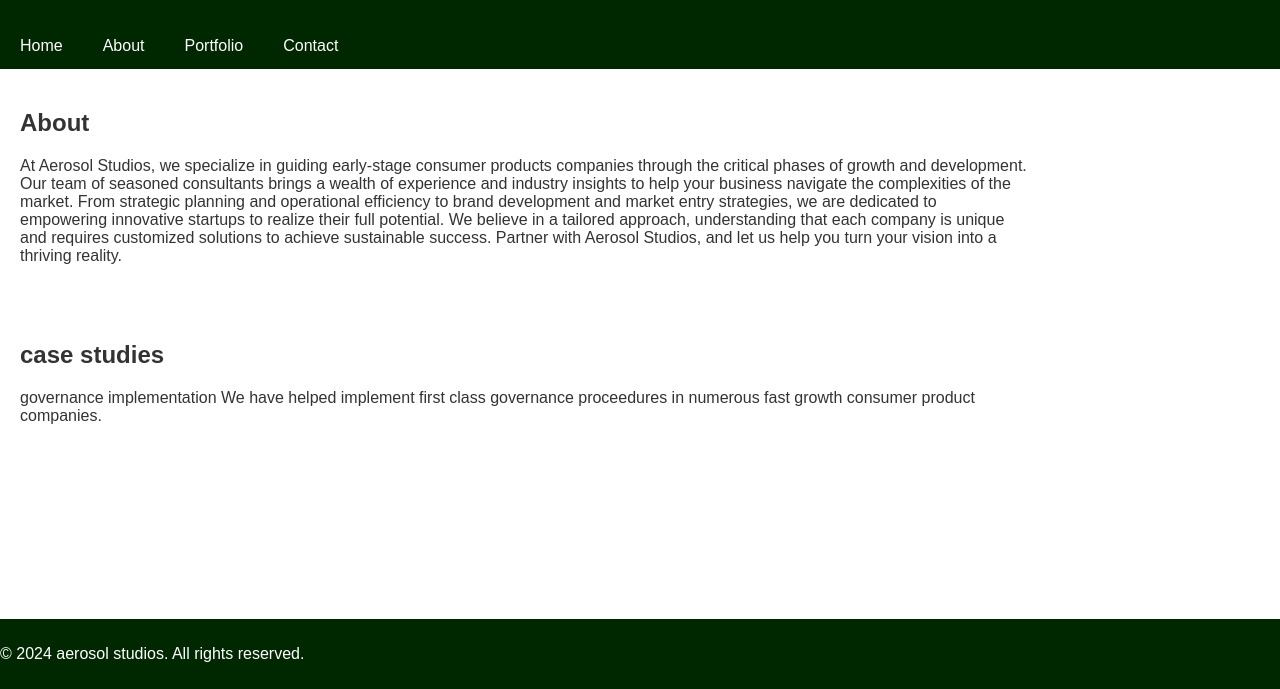
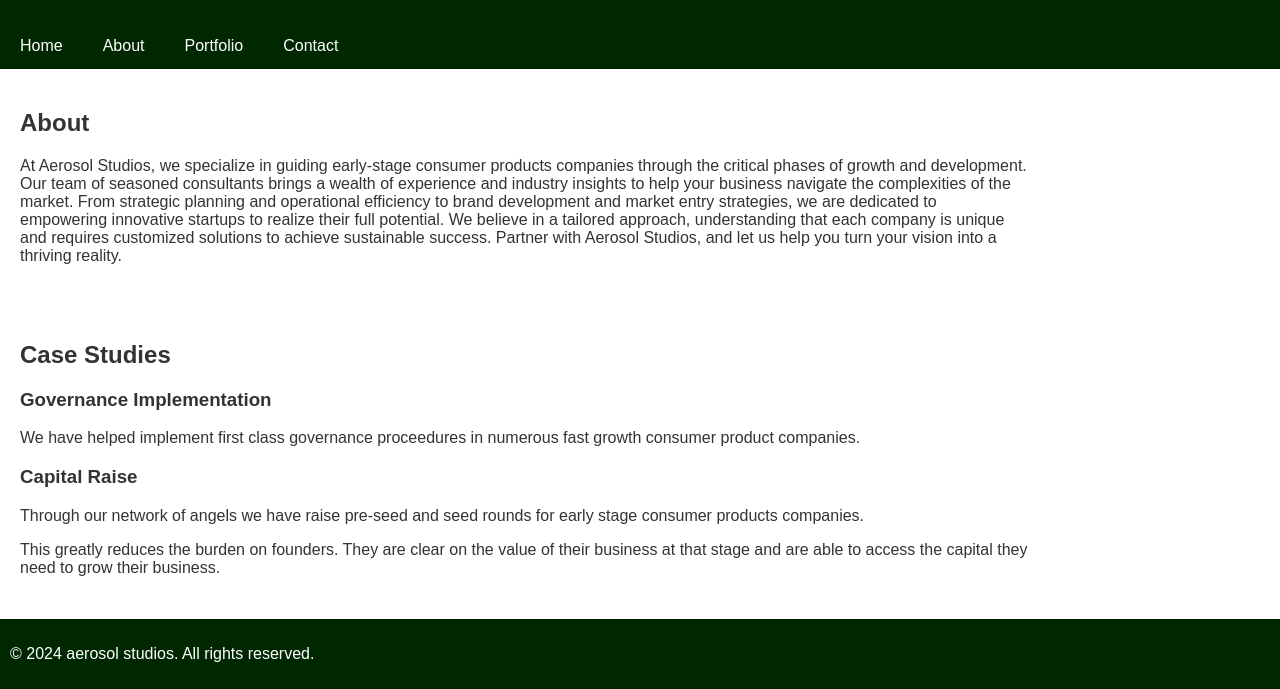
Before and after one commit to Aerosolstudios/Aerosol-Studios, a plain HTML site: page about.html in a window 1280 px wide. Shown: the part 111-800 px from the top of the page. Drawn offline with Linux system fonts and the light colour scheme.

Commit message:
Style & copy

```diff
--- a/about.html
+++ b/about.html
@@ -25,10 +25,13 @@
     </section>
     <section id="case_studies">
         <div class="container">
-            <h2>case studies</h2>
-            <p>governance implementation
-                We have helped implement first class governance proceedures in numerous fast growth consumer product companies.
+            <h2>Case Studies</h2>
+            <h3>Governance Implementation</h3>
+                <p>We have helped implement first class governance proceedures in numerous fast growth consumer product companies.
             </p>
+            <h3>Capital Raise</h3>
+                <p>Through our network of angels we have raise pre-seed and seed rounds for early stage consumer products companies.</p>
+                <p>This greatly reduces the burden on founders. They are clear on the value of their business at that stage and are able to access the capital they need to grow their business.</p>
         </div>
     </section>
     <footer>
--- a/styles.css
+++ b/styles.css
@@ -48,7 +48,7 @@
     background-color: #002800;
     color: #ffffff;
     text-align: left;
-    padding: 10px 0;
+    padding: 10px;
     position: fixed;
     width: 100%;
     bottom: 0;
```
Also changed, not shown: index.html (+1 -3 lines).
